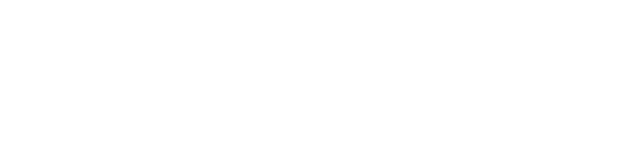
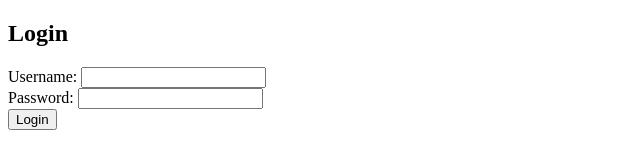
Before and after one commit to FxjerRon/server, a plain HTML site: page index.html in a window 1280 px wide. Shown: the whole page, without its empty margins (0-640 px from the left). Drawn offline with Linux system fonts and the light colour scheme.

Commit message:
Update index.html

```diff
--- a/index.html
+++ b/index.html
@@ -3,20 +3,48 @@
 <head>
   <meta charset="UTF-8">
   <meta name="viewport" content="width=device-width, initial-scale=1.0">
-  <title>Fetch Data from Node.js Server</title>
+  <title>Login</title>
 </head>
 <body>
+  <h2>Login</h2>
+  <form id="loginForm">
+    <label for="username">Username:</label>
+    <input type="text" id="username" name="username" required><br>
 
-<script>
-  // เรียกใช้ API จากเซิร์ฟเวอร์ Node.js
-  fetch('http://localhost:3001')
-    .then(response => response.json())  // หาก API ส่งค่า JSON กลับมา
-    .then(data => {
-      // ประมวลผลข้อมูลที่ได้จาก API ได้ที่นี่
-      console.log(data);
-    })
-    .catch(error => console.error('Error fetching data:', error));
-</script>
+    <label for="password">Password:</label>
+    <input type="password" id="password" name="password" required><br>
 
+    <button type="button" onclick="login()">Login</button>
+  </form>
+
+  <script>
+    function login() {
+      const username = document.getElementById('username').value;
+      const password = document.getElementById('password').value;
+
+      // ส่งข้อมูลไปยังเซิร์ฟเวอร์
+      fetch('http://localhost:4000/login', {
+        method: 'POST',
+        headers: {
+          'Content-Type': 'application/x-www-form-urlencoded',
+        },
+        body: `username=${encodeURIComponent(username)}&password=${encodeURIComponent(password)}`,
+      })
+      .then(response => {
+        if (!response.ok) {
+          throw new Error('Invalid username or password');
+        }
+        return response.text();
+      })
+      .then(data => {
+        // ล็อกอินสำเร็จ
+        alert(data);
+      })
+      .catch(error => {
+        // ล็อกอินไม่สำเร็จ
+        alert(error.message);
+      });
+    }
+  </script>
 </body>
 </html>
```
